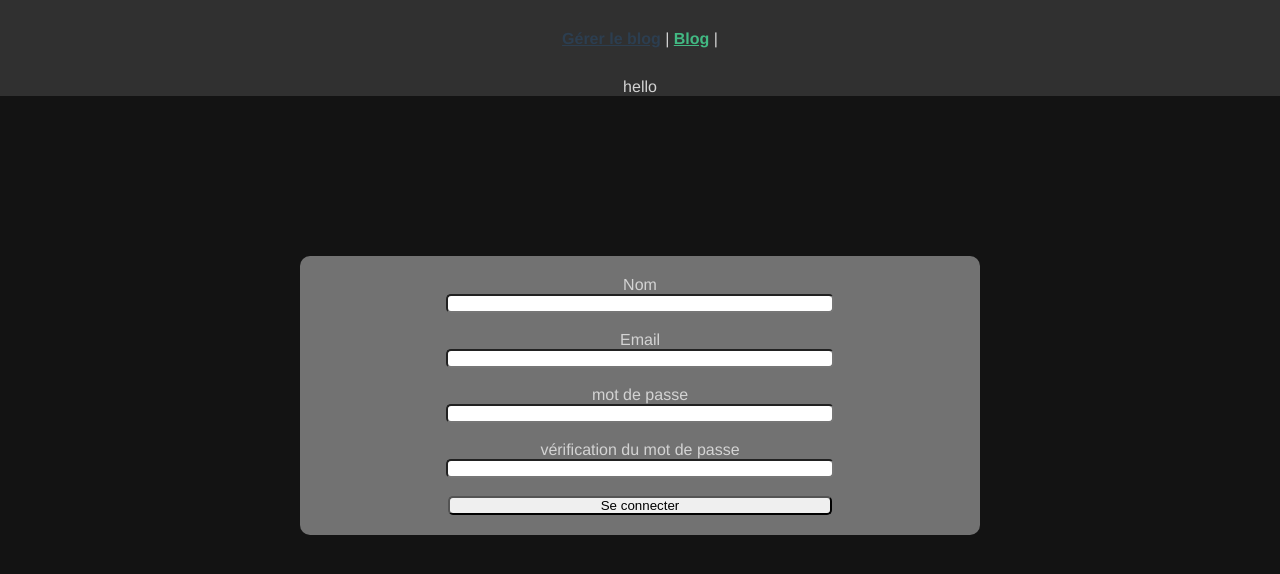
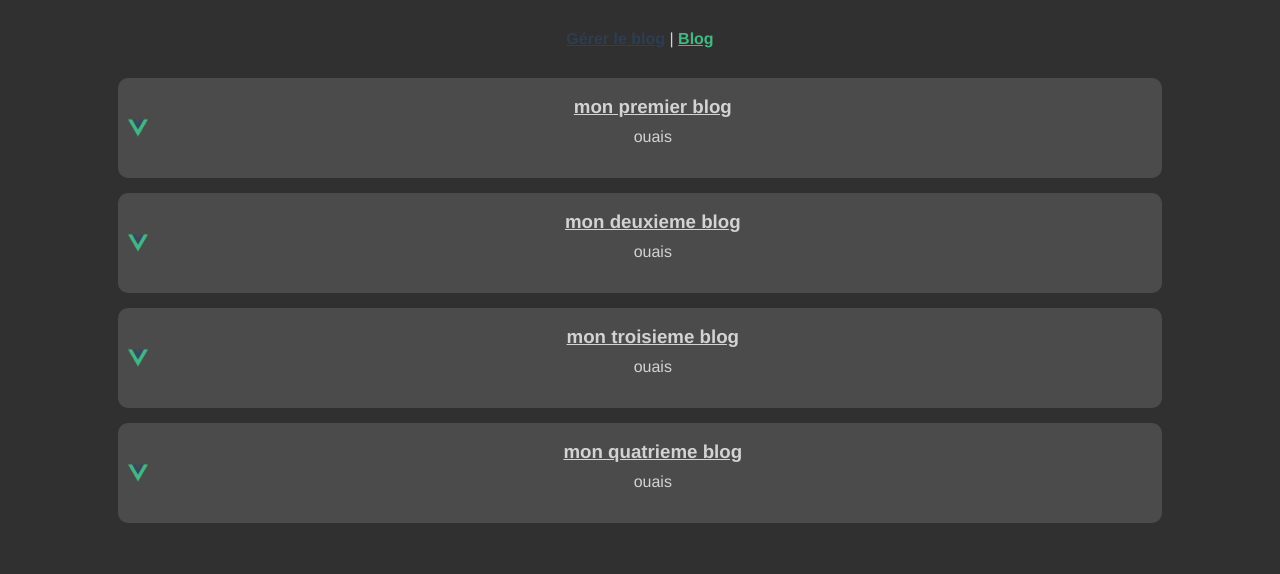
Before and after one commit to IIM-Creative-Technology/vuejs-FiveTTTTT, a Vue app: page /#/blog in a window 1280 px wide. Shown: the top 574 px of the page. Built offline with nearby package versions, Linux system fonts and the light colour scheme.

Commit message:
wip: blog page

```diff
--- a/src/App.vue
+++ b/src/App.vue
@@ -2,10 +2,10 @@
   <Login @connection="connecting" v-if="!isConnected" />
   <div id="nav">
     <router-link to="/Admin">Gérer le blog</router-link> |
-    <router-link to="/blog">Blog</router-link> |
+    <router-link to="/blog">Blog</router-link>
     <!-- <router-link to="/login">Login</router-link> -->
   </div>
-  <router-view />
+  <router-view @editBlog="changeArticle" v-bind:blogs="blogs" />
   <!-- <Admin @remover="removeBlog" v-bind:blogs="blogs" /> -->
 </template>
 
@@ -20,8 +20,43 @@ export default {
     return {
       isConnected: true,
       blogs: [
-        { theImages: 1, content: "lorem" },
-        { theImages: 2, content: "ipsum" },
+        {
+          theImages: 1,
+          content: "lorem",
+          title: "mon premier blog",
+          metaTitle: "mon_premier_blog",
+          metaDescription: "ouais",
+          date: 17032021,
+          user: "moi",
+
+        },
+        {
+          theImages: 2,
+          content: "ipsum",
+          title: "mon deuxieme blog",
+          metaTitle: "mon_deuxieme_blog",
+          metaDescription: "ouais",
+          date: 17032021,
+          user: "moi",
+        },
+        {
+          theImages: 3,
+          content: "sincuae",
+          title: "mon troisieme blog",
+          metaTitle: "mon_troisieme_blog",
+          metaDescription: "ouais",
+          date: 17032021,
+          user: "moi",
+        },
+        {
+          theImages: 4,
+          content: "premium",
+          title: "mon quatrieme blog",
+          metaTitle: "mon_quatrieme_blog",
+          metaDescription: "ouais",
+          date: 17032021,
+          user: "moi",
+        },
       ],
     };
   },
@@ -30,6 +65,14 @@ export default {
     Login,
   },
   methods: {
+    changeArticle(payload) {
+      this.thecontent = payload.content;
+      this.theMetaTitle = payload.metaTitle;
+      this.theMetaDescription = payload.metaDescription;
+      this.blogs[payload.article].metaTitle = this.theMetaTitle;
+      this.blogs[payload.article].metaDescription = this.theMetaDescription;
+      this.blogs[payload.article].content = this.thecontent;
+    },
     // removeBlog(payload) {
     //   this.removerId = payload.removerId;
     //   let idCheck = this.removerId;
@@ -79,4 +122,11 @@ body {
 #nav a.router-link-exact-active {
   color: #42b983;
 }
+
+.nouvBlog h3 {
+    overflow: hidden;
+    text-decoration: underline;
+    height: 4vh;
+    width: 50%;
+}
 </style>
--- a/src/components/Admin.vue
+++ b/src/components/Admin.vue
@@ -2,11 +2,15 @@
   <div id="myAdmin">
     <ul id="myBlogs">
       <li v-for="(blog, index) in blogs" :key="(blog, index)">
-        <div id="nouvBlog">
-          <p>{{ blog.theImages }}</p>
-          <p>{{ blog.content }}</p>
+        <div v-bind:id="'nouvBlog' + index" class="nouvBlog">
+          <img
+            src="./../assets/logo.png"
+            alt=""
+            style="width: 20px; height: 20px"
+          />
+          <p>{{ blog.title }}</p>
           <div class="blogsActions">
-            <button v-on:click="editeBlog(index)">Editer</button>
+            <button v-on:click="openEdit(index)">Editer</button>
             <img
               src="./../assets/trash.png"
               alt=""
@@ -18,7 +22,8 @@
         <br />
       </li>
     </ul>
-    <EditBlog />
+    <EditBlog @sendEdit="editBlog" v-bind:index="selectedBlog" />
+    <!-- <EditBlog @sendEdit="editBlog" /> -->
   </div>
 </template>
 
@@ -28,33 +33,84 @@ export default {
   components: {
     EditBlog,
   },
+  props: ["blogs"],
   name: "Admin",
   data() {
     return {
-      blogs: [
-        { theImages: 1, content: "lorem" },
-        { theImages: 2, content: "ipsum" },
-      ],
+      selectedBlog: 0,
     };
   },
-  //   props: ["blogs"],
+  computed: {},
   methods: {
+    editBlog(payload) {
+      this.thecontent = payload.content;
+      let theContent = this.thecontent;
+      //   this.thetitle = payload.title;
+      this.theMetaTitle = payload.metaTitle;
+      let theMetaTitle = payload.metaTitle;
+      this.theMetaDescription = payload.metaDescription;
+      let theMetaDescription = payload.metaDescription;
+      this.$emit("editBlog", {
+        article: this.selectedBlog,
+        content: theContent,
+        metaTitle: theMetaTitle,
+        metaDescription: theMetaDescription,
+      });
+      //   this.blogs[this.selectedBlog].title = this.thetitle;
+      // this.blogs[this.selectedBlog].metaTitle=this.theMetaTitle;
+      //   this.blogs[this.selectedBlog].metaTitle = this.theMetaTitle;
+      //   this.blogs[this.selectedBlog].metaDescription = this.theMetaDescription;
+      //   this.blogs[this.selectedBlog].content = this.thecontent;
+      //   console.log("wsh");
+    },
     removeBlog(index) {
-      //   this.removerId = payload.removerId;
-      //   let idCheck = this.removerId;
+      let editBlog = document.getElementById("editBlog");
       let removeThisBlog = this.blogs;
+      let myBlogs = document.getElementById("myBlogs");
+
+      if (this.selectedBlog == index) {
+        myBlogs.style.width = "100%";
+
+        let unselectBlog = document.getElementById("nouvBlog" + index);
+        unselectBlog.style.backgroundColor = " rgb(75, 75, 75)";
+        editBlog.style.display = "none";
+      }
       removeThisBlog.splice(index, 1);
     },
-    editeBlog(index) {
+    unselect(index) {
+      for (let i = 0; i < this.blogs.length; i++) {
+        if (i != index) {
+          let unselectBlog = document.getElementById("nouvBlog" + i);
+          unselectBlog.style.backgroundColor = " rgb(75, 75, 75)";
+        }
+      }
+    },
+    openEdit(index) {
+      this.selectedBlog = index;
+      let nouvBlog = document.getElementById("nouvBlog" + index);
       let myAdmin = document.getElementById("myAdmin");
       let myBlogs = document.getElementById("myBlogs");
-      let theBlog = document.getElementById("editBlog");
+      let editBlog = document.getElementById("editBlog");
+      let blogContent = document.getElementById("blogContent");
+      let blogTitle = document.getElementById("blogTitle");
+      let blogMTitle = document.getElementById("blogMTitle");
+      let blogMDescription = document.getElementById("blogMDescription");
+
+      nouvBlog.style.backgroundColor = " rgb(121, 121, 121)";
+
       myBlogs.style.width = "40%";
       myAdmin.style.display = "flex";
-      myAdmin.style.justifyContent = "space-between";
-      theBlog.style.display = "block";
-      theBlog.style.width = "40%";
-      theBlog.innerHTML = this.blogs[index].content;
+      myAdmin.style.justifyContent = "space-around";
+      editBlog.style.display = "block";
+      editBlog.style.width = "55%";
+      blogTitle.innerHTML = this.blogs[index].title;
+      blogMTitle.value = this.blogs[index].metaTitle;
+      blogMDescription.value = this.blogs[index].metaDescription;
+      blogContent.value = this.blogs[index].content;
+
+      this.unselect(index);
+
+      return index;
     },
   },
 };
@@ -66,10 +122,11 @@ export default {
 ul {
   list-style: none;
 }
-#nouvBlog {
+.nouvBlog {
   padding: 10px;
   border-radius: 10px;
   width: 80%;
+  height: 5vh;
   background-color: rgb(75, 75, 75);
   margin: auto;
   display: flex;
@@ -77,9 +134,14 @@ ul {
   justify-content: space-between;
 }
 
-#nouvBlog .blogsActions {
+.nouvBlog .blogsActions {
   display: flex;
   align-items: center;
   justify-content: space-between;
 }
+.nouvBlog p {
+  overflow: hidden;
+  height: 4vh;
+  width: 50%;
+}
 </style>
--- a/src/components/Blog.vue
+++ b/src/components/Blog.vue
@@ -1,18 +1,93 @@
 <template>
-  <div class="blog">
-    hello
-    <Login />
+  <div id="blog">
+    <ul id="myBlogs">
+      <li v-for="(blog, index) in blogs" :key="(blog, index)">
+        <div v-bind:id="'nouvBlog' + index" class="nouvBlog">
+          <img
+            src="./../assets/logo.png"
+            alt=""
+            style="width: 20px; height: 20px"
+          />
+          <div v-on:click="showArticle(index)">
+            <h3>{{ blog.title }}</h3>
+            <p>{{ blog.metaDescription }}</p>
+          </div>
+          <!-- <div class="blogsActions">
+            <button v-on:click="openEdit(index)">Editer</button>
+            <img
+              src="./../assets/trash.png"
+              alt=""
+              style="width: 20px; height: 20px"
+              v-on:click="removeBlog(index)"
+            />
+          </div> -->
+        </div>
+      </li>
+    </ul>
+    <div id="theArticle" style="display: none">
+      <img
+        src="./../assets/logo.png"
+        alt=""
+        style="width: 200px; height: 200px"
+      />
+      <h1 id="theArticleTitle"></h1>
+      <p id="theArticleContent"></p>
+      <div>
+        <p id="theArticleDate"></p>
+        <div>
+          <img
+            src="./../assets/logo.png"
+            alt=""
+            style="width: 20px; height: 20px"
+          />
+          <p id="theArticleUser"></p>
+        </div>
+      </div>
+    </div>
+    <br />
+
+    <!-- <Login /> -->
   </div>
 </template>
 
 <script>
 // import { defineComponent } from '@vue/composition-api'
-import Login from "../components/Login";
+// import Login from "../components/Login";
 
 export default {
   name: "Blog",
+  props: ["blogs"],
   components: {
-    Login,
+    // Login,
+  },
+  methods: {
+    showArticle(index) {
+      let menu = document.getElementById("myBlogs");
+      let article = document.getElementById("theArticle");
+
+      let title = document.getElementById("theArticleTitle");
+      let content = document.getElementById("theArticleContent");
+      let date = document.getElementById("theArticleDate");
+      let user = document.getElementById("theArticleUser");
+
+      title.innerHTML = this.blogs[index].title;
+      content.innerHTML = this.blogs[index].content;
+      date.innerHTML = this.blogs[index].date;
+      user.innerHTML = this.blogs[index].user;
+
+      menu.style.display = "none";
+      article.style.display = "block";
+    },
   },
 };
 </script>
+
+<style>
+#blog #myBlogs .nouvBlog {
+  height: 10vh;
+  margin-bottom: 15px;
+}
+#blog #myBlogs .nouvBlog div {
+  width: 65%;
+}
+</style>
--- a/src/components/EditBlog.vue
+++ b/src/components/EditBlog.vue
@@ -1,13 +1,126 @@
 <template>
-    <div id="editBlog">
-
-    </div>
+  <div id="editBlog">
+    <button id="xButton" v-on:click="closeEdit">X</button>
+    <form action="" id="allInfos">
+      <div id="metaInfos">
+        <div id="baseInfos">
+          <div class="baseMetas">
+            <!-- <p>Titre du blog</p> -->
+            <h2 name="" cols="30" rows="1" id="blogTitle" style="color: #fff; text-decoration: underline;"></h2>
+            <!-- <p style="display: none; color: red">Titre du blog</p> -->
+          </div>
+          <br />
+          <div class="baseMetas">
+            <p>Meta titre</p>
+            <textarea
+              name=""
+              cols="30"
+              rows="1"
+              id="blogMTitle"
+              required
+            ></textarea>
+          </div>
+          <br />
+          <div class="baseMetas">
+            <p>Meta description</p>
+            <textarea
+              name=""
+              cols="30"
+              rows="1"
+              id="blogMDescription"
+              required
+            ></textarea>
+          </div>
+          <br />
+        </div>
+        <div id="imgBlog">
+          <img
+            src="./../assets/logo.png"
+            style="width: 40px; height: 40px"
+            alt=""
+          />
+          <p>Modifier l'image</p>
+        </div>
+      </div>
+      <div>
+        <p>Corps du blog</p>
+        <textarea
+          name=""
+          cols="40"
+          rows="10"
+          id="blogContent"
+          required
+        ></textarea>
+      </div>
+      <input
+        type="submit"
+        value="Valider les modifications"
+        v-on:click="sendEdit"
+      />
+      <!-- v-on:click="sendEdit" -->
+    </form>
+  </div>
 </template>
 
+<script>
+export default {
+  props: ["index"],
+
+  methods: {
+    sendEdit() {
+      this.closeEdit();
+      let blogContent = document.getElementById("blogContent").value;
+    //   let blogTitle = document.getElementById("blogTitle").value;
+      let blogMTitle = document.getElementById("blogMTitle").value;
+      let blogMDescription = document.getElementById("blogMDescription").value;
+
+      this.$emit("sendEdit", {
+        content: blogContent,
+        // title: blogTitle,
+        metaTitle: blogMTitle,
+        metaDescription: blogMDescription,
+      });
+    },
+    closeEdit() {
+      let myBlogs = document.getElementById("myBlogs");
+      myBlogs.style.width = "100%";
+      let editBlog = document.getElementById("editBlog");
+      editBlog.style.display = "none";
+      console.log("l'id " + this.index);
+
+      let unselectBlog = document.getElementById("nouvBlog" + this.index);
+      unselectBlog.style.backgroundColor = "rgb(75, 75, 75)";
+    },
+  },
+};
+</script>
+
 <style>
-#editBlog{
-    display: none;
-    width: 60%;
-
+#editBlog {
+  display: none;
+  padding: 10px;
+  background-color: rgb(146, 146, 146);
+  position: relative;
+}
+#blogTitle,
+#blogMTitle,
+#blogMDescription,
+#blogContent {
+  overflow: hidden;
+}
+#xButton {
+  position: absolute;
+  right: 0;
+  top: 0;
+}
+#metaInfos {
+  display: flex;
+  align-items: center;
+  justify-content: space-between;
+}
+/* #baseInfos .baseMetas {
+  display: flex;
+} */
+#imgBlog {
 }
 </style>
```
